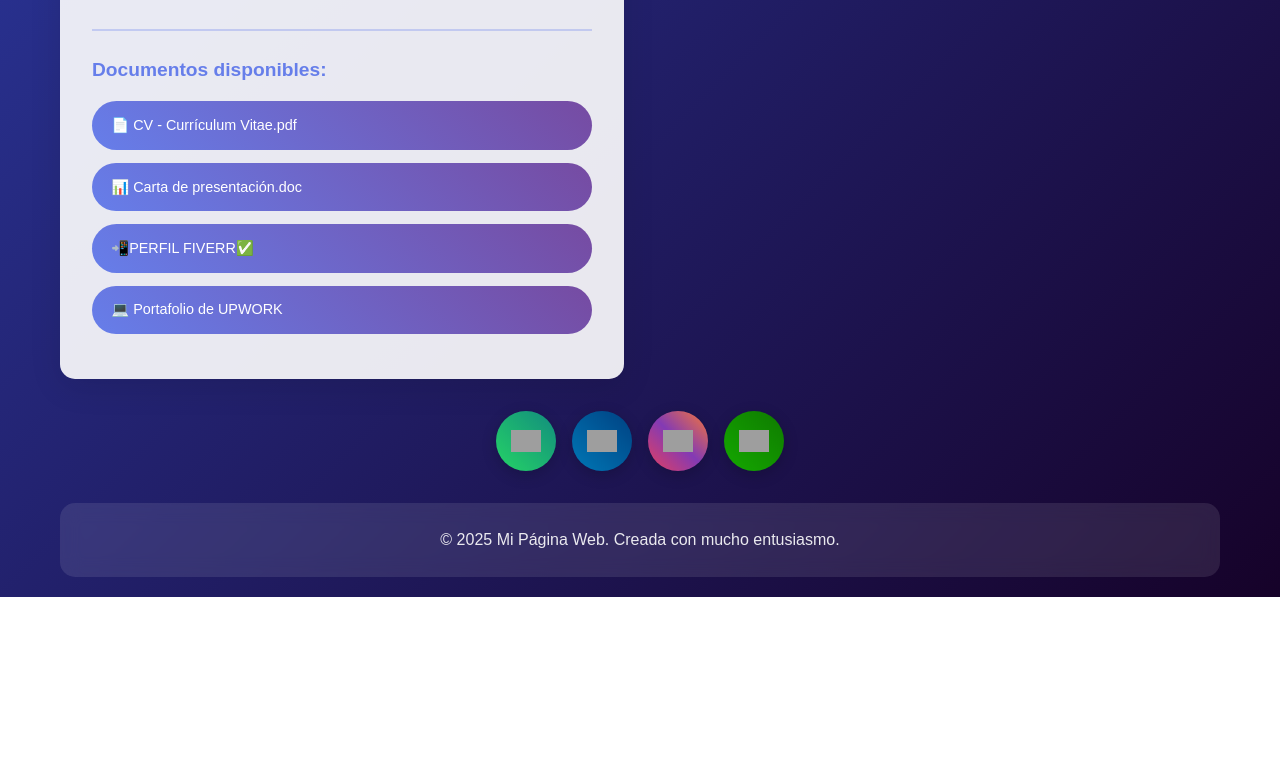
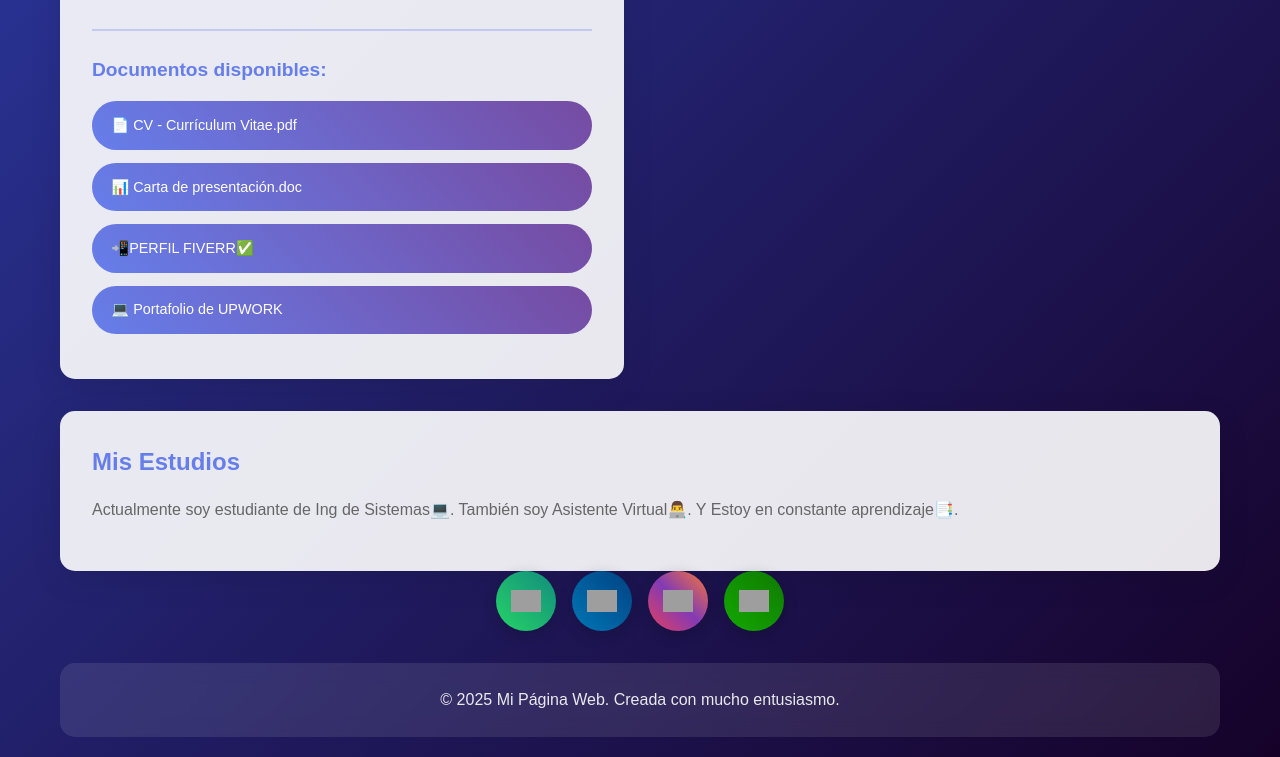
Before and after one commit to Willjos24/AV-Willians-Z, a plain HTML site: page index.html in a window 1280 px wide. Shown: the part 1487-2244 px from the top of the page. Before the commit the page ends 2084 px from the top, so only its background shows below. Drawn offline with Linux system fonts and the light colour scheme; grey boxes are pictures that could not be loaded.

Commit message:
nwe seccion

```diff
--- a/index.html
+++ b/index.html
@@ -427,7 +427,6 @@
                         <P>CALENDAR</P>
                     </div>
 
-
             </div>
              <!-- Lista de documentos -->
                 <div class="documents">
@@ -441,6 +440,13 @@
                 </div>
 
          </main>
+          <div class="card">
+                <h2>Mis Estudios</h2>
+                <p>Actualmente soy estudiante de Ing de Sistemas💻.
+                    También soy Asistente Virtual👨‍💻.
+                    Y Estoy en constante aprendizaje📑.
+                </p>
+            </div>
 
           <!-- Redes sociales -->
 <div class="social-links">
```
